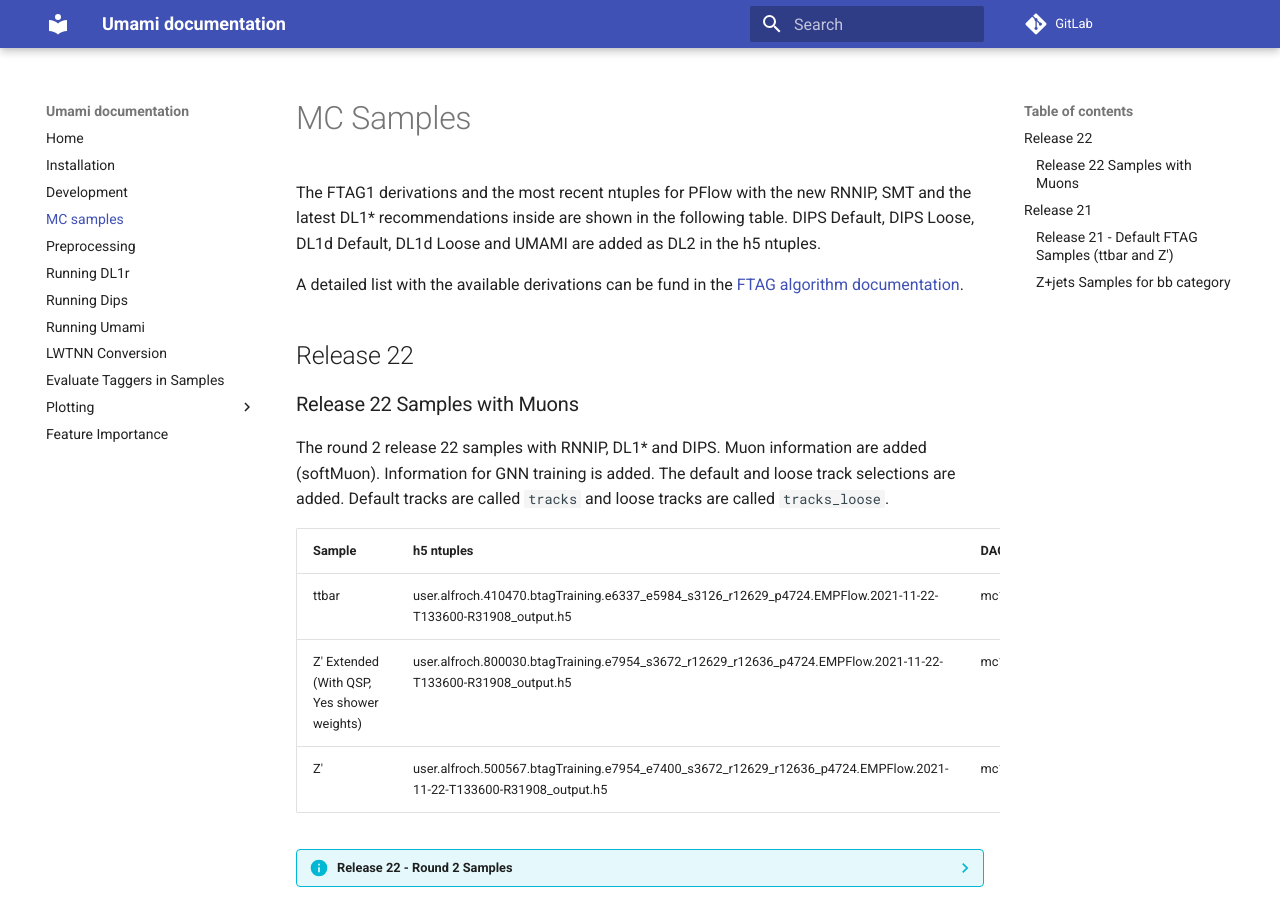
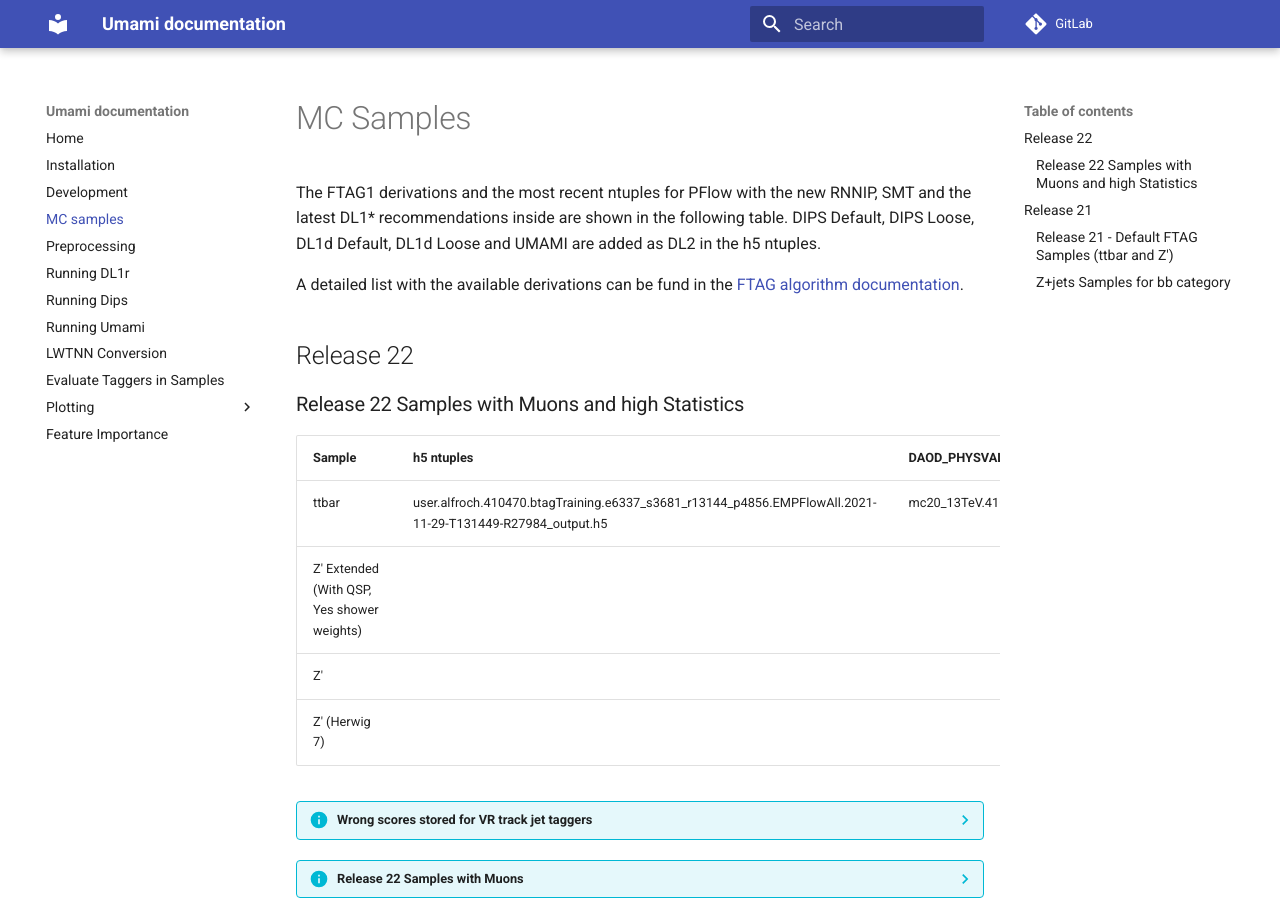
Before and after one commit to umami-hep/umami, an MkDocs documentation site: the page built from docs/mc-samples.md, in a window 1280 px wide and 900 px high. Built offline with MkDocs 1.6.1 and Material for MkDocs 9.7.7, drawn with Linux system fonts in a browser that asks for light colours.

Commit message:
Adding new R22 ttbar samples with high stat (75M)

```diff
--- a/docs/mc-samples.md
+++ b/docs/mc-samples.md
@@ -10,15 +10,39 @@ A detailed list with the available derivations can be fund in the [FTAG algorith
 
 ## Release 22
 
-### Release 22 Samples with Muons
+### Release 22 Samples with Muons and high Statistics
 
-The round 2 release 22 samples with RNNIP, DL1* and DIPS. Muon information are added (softMuon). Information for GNN training is added. The default and loose track selections are added. Default tracks are called `tracks` and loose tracks are called `tracks_loose`.
+| Sample        | h5 ntuples       | DAOD_PHYSVAL derivations| AOD              | TDD hash |
+| ------------- | ---------------- | ----------------------- | ---------------- | -------- |
+| ttbar | user.alfroch.410470.btagTraining.e6337_s3681_r13144_p4856.EMPFlowAll.2021-11-29-T131449-R27984_output.h5 | mc20_13TeV.410470.PhPy8EG_A14_ttbar_hdamp258p75_nonallhad.deriv.DAOD_PHYSVAL.e6337_s3681_r13144_p4856 | mc20_13TeV:mc20_13TeV.410470.PhPy8EG_A14_ttbar_hdamp258p75_nonallhad.recon.AOD.e6337_s3681_r13144 | 95fba671 |
+| Z' Extended (With QSP, Yes shower weights) |  |  |  |  |
+| Z' |  |  |  |  |
+| Z' (Herwig 7) |  |  |  |  |
 
-| Sample | h5 ntuples | DAOD_PHYSVAL derivations| AOD |
-| ------------- | ---------------- | ---------------- | ---------------- |
-| ttbar | user.alfroch.410470.btagTraining.e6337_e5984_s3126_r12629_p4724.EMPFlow.2021-11-22-T133600-R31908_output.h5 | mc16_13TeV.410470.PhPy8EG_A14_ttbar_hdamp258p75_nonallhad.deriv.DAOD_PHYSVAL.e6337_e5984_s3126_r12629_p4724 | mc16_13TeV.410470.PhPy8EG_A14_ttbar_hdamp258p75_nonallhad.recon.AOD.e6337_e5984_s3126_r12629
-| Z' Extended (With QSP, Yes shower weights) | user.alfroch.800030.btagTraining.e7954_s3672_r12629_r12636_p4724.EMPFlow.2021-11-22-T133600-R31908_output.h5 | mc16_13TeV.800030.Py8EG_A14NNPDF23LO_flatpT_Zprime_Extended.deriv.DAOD_PHYSVAL.e7954_s3672_r12629_r12636_p4724 |  |
-| Z' | user.alfroch.500567.btagTraining.e7954_e7400_s3672_r12629_r12636_p4724.EMPFlow.2021-11-22-T133600-R31908_output.h5 | mc16_13TeV.500567.MGH7EG_NNPDF23ME_Zprime.deriv.DAOD_PHYSVAL.e7954_e7400_s3672_r12629_r12636_p4724 | mc16_13TeV.500567.MGH7EG_NNPDF23ME_Zprime.merge.AOD.e7954_e7400_s3672_r12629_r12636 |
+
+??? info "Wrong scores stored for VR track jet taggers"
+
+
+
+    The scores for VR track jets in the PHYSVAL derivations with p4856 are wrong. They are by accident evaluated with the EMPFlow networks. The EMPFlow taggers are not affected. The ntuples can be used for VR track jet training, only the evaluated taggers stored in the ntuples are wrong.
+
+
+
+
+
+??? info "Release 22 Samples with Muons"
+
+
+
+    The round 2 release 22 samples with RNNIP, DL1* and DIPS. Muon information are added (softMuon). Information for GNN training is added. The default and loose track selections are added. Default tracks are called `tracks` and loose tracks are called `tracks_loose`.
+
+    | Sample | h5 ntuples | DAOD_PHYSVAL derivations| AOD |
+    | ------------- | ---------------- | ---------------- | ---------------- |
+    | ttbar | user.alfroch.410470.btagTraining.e6337_e5984_s3126_r12629_p4724.EMPFlow.2021-11-22-T133600-R31908_output.h5 | mc16_13TeV.410470.PhPy8EG_A14_ttbar_hdamp258p75_nonallhad.deriv.DAOD_PHYSVAL.e6337_e5984_s3126_r12629_p4724 | mc16_13TeV.410470.PhPy8EG_A14_ttbar_hdamp258p75_nonallhad.recon.AOD.e6337_e5984_s3126_r12629
+    | Z' Extended (With QSP, Yes shower weights) | user.alfroch.800030.btagTraining.e7954_s3672_r12629_r12636_p4724.EMPFlow.2021-11-22-T133600-R31908_output.h5 | mc16_13TeV.800030.Py8EG_A14NNPDF23LO_flatpT_Zprime_Extended.deriv.DAOD_PHYSVAL.e7954_s3672_r12629_r12636_p4724 |  |
+    | Z' (Herwig 7) | user.alfroch.500567.btagTraining.e7954_e7400_s3672_r12629_r12636_p4724.EMPFlow.2021-11-22-T133600-R31908_output.h5 | mc16_13TeV.500567.MGH7EG_NNPDF23ME_Zprime.deriv.DAOD_PHYSVAL.e7954_e7400_s3672_r12629_r12636_p4724 | mc16_13TeV.500567.MGH7EG_NNPDF23ME_Zprime.merge.AOD.e7954_e7400_s3672_r12629_r12636 |
+
+
 
 
 
@@ -33,7 +57,7 @@ The round 2 release 22 samples with RNNIP, DL1* and DIPS. Muon information are a
     | ------------- | ---------------- | ---------------- | ---------------- |
     | ttbar | user.alfroch.410470.btagTraining.e6337_e5984_s3126_r12629_p4567.EMPFlow.2021-11-22-T133600-R31908_output.h5 | mc16_13TeV.410470.PhPy8EG_A14_ttbar_hdamp258p75_nonallhad.deriv.DAOD_PHYSVAL.e6337_e5984_s3126_r12629_p4567 | mc16_13TeV.410470.PhPy8EG_A14_ttbar_hdamp258p75_nonallhad.recon.AOD.e6337_e5984_s3126_r12629
     | Z' Extended (With QSP, Yes shower weights) | uuser.alfroch.800030.btagTraining.e7954_s3672_r12629_p4567.EMPFlow.2021-11-22-T133600-R31908_output.h5 | mc16_13TeV.800030.Py8EG_A14NNPDF23LO_flatpT_Zprime_Extended.deriv.DAOD_PHYSVAL.e7954_s3672_r12629_p4567 | |
-    | Z' | user.alfroch.500567.btagTraining.e7954_s3672_r12629_p4567.EMPFlow.2021-11-22-T133600-R31908_output.h5 | mc16_13TeV.500567.MGH7EG_NNPDF23ME_Zprime.deriv.DAOD_PHYSVAL.e7954_s3672_r12629_p4567 | |
+    | Z' (Herwig 7) | user.alfroch.500567.btagTraining.e7954_s3672_r12629_p4567.EMPFlow.2021-11-22-T133600-R31908_output.h5 | mc16_13TeV.500567.MGH7EG_NNPDF23ME_Zprime.deriv.DAOD_PHYSVAL.e7954_s3672_r12629_p4567 | |
 
 
 
```
